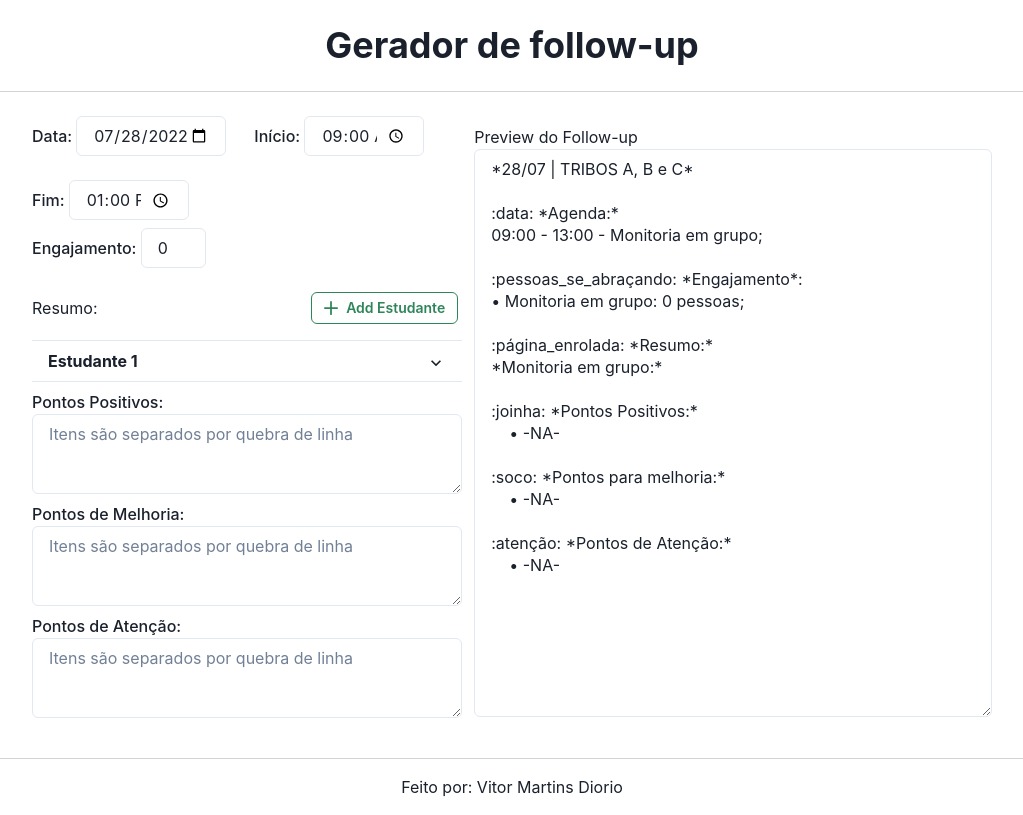
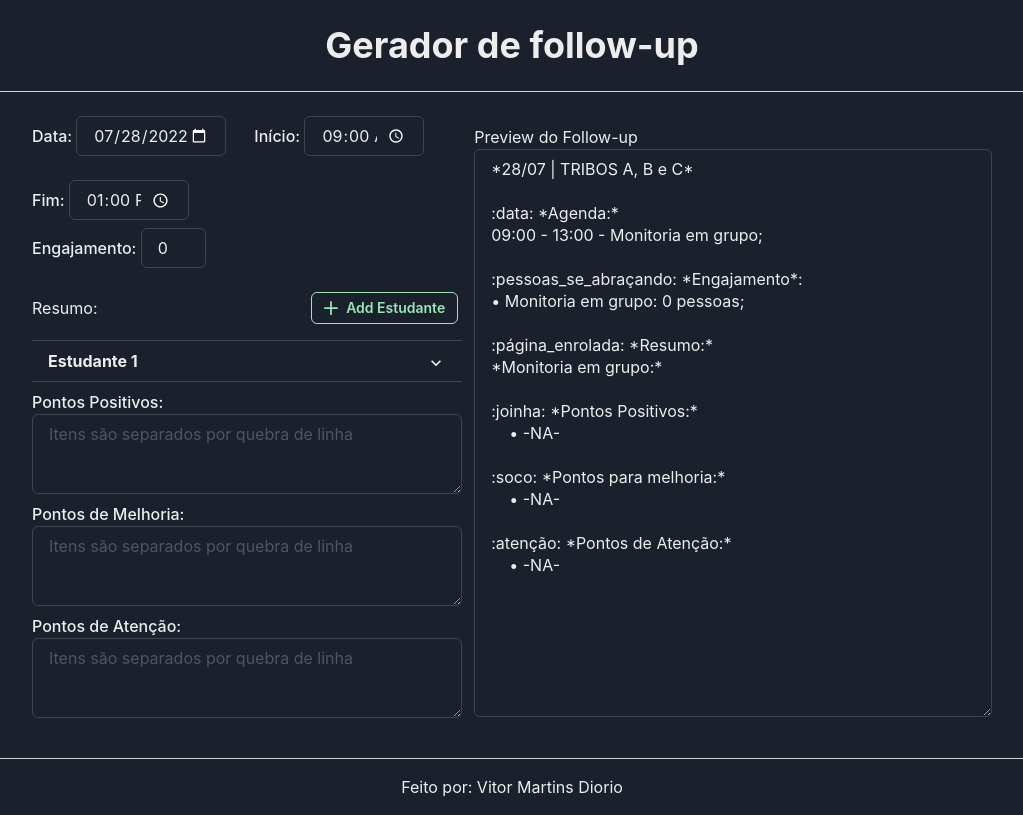
Before and after one commit to vdiorio/follow-up-generator, a Next.js app: page / in a window 1280 px wide. Shown: the whole page, without its empty margins (128-1151 px from the left). Built offline with nearby package versions, Linux system fonts and the light colour scheme.

Commit message:
fix(style): Fix flashing problem

```diff
--- /dev/null
+++ b/helpers/darkModeWrapper.tsx
@@ -0,0 +1,38 @@
+import React from 'react';
+import {
+  ChakraProvider,
+  cookieStorageManagerSSR,
+  extendTheme,
+  localStorageManager,
+} from '@chakra-ui/react';
+
+const theme = extendTheme({
+  config: {
+    initialColorMode: 'dark',
+  },
+});
+
+export function Chakra({cookies, children}: any) {
+  // b) Pass `colorModeManager` prop
+  const colorModeManager =
+    typeof cookies === 'string' ?
+      cookieStorageManagerSSR(cookies) :
+      localStorageManager;
+
+  return (
+    <ChakraProvider colorModeManager={colorModeManager} theme={theme}>
+      {children}
+    </ChakraProvider>
+  );
+}
+
+// also export a reusable function getServerSideProps
+export function getServerSideProps({req}: any) {
+  return {
+    props: {
+      // first time users will not have any cookies and you may not return
+      // undefined here, hence ?? is necessary
+      cookies: req.headers.cookie ?? '',
+    },
+  };
+}
--- a/pages/_app.tsx
+++ b/pages/_app.tsx
@@ -1,19 +1,13 @@
 import React from 'react';
 import '../styles/globals.css';
 import type {AppProps} from 'next/app';
-import {ChakraProvider, extendTheme} from '@chakra-ui/react';
-
-const theme = extendTheme({
-  config: {
-    initialColorMode: 'dark',
-  },
-});
+import {Chakra} from '../helpers/darkModeWrapper';
 
 function MyApp({Component, pageProps}: AppProps) {
   return (
-    <ChakraProvider>
-      <Component {...pageProps} theme={theme} />
-    </ChakraProvider>
+    <Chakra>
+      <Component {...pageProps} />
+    </Chakra>
   );
 }
 
```
